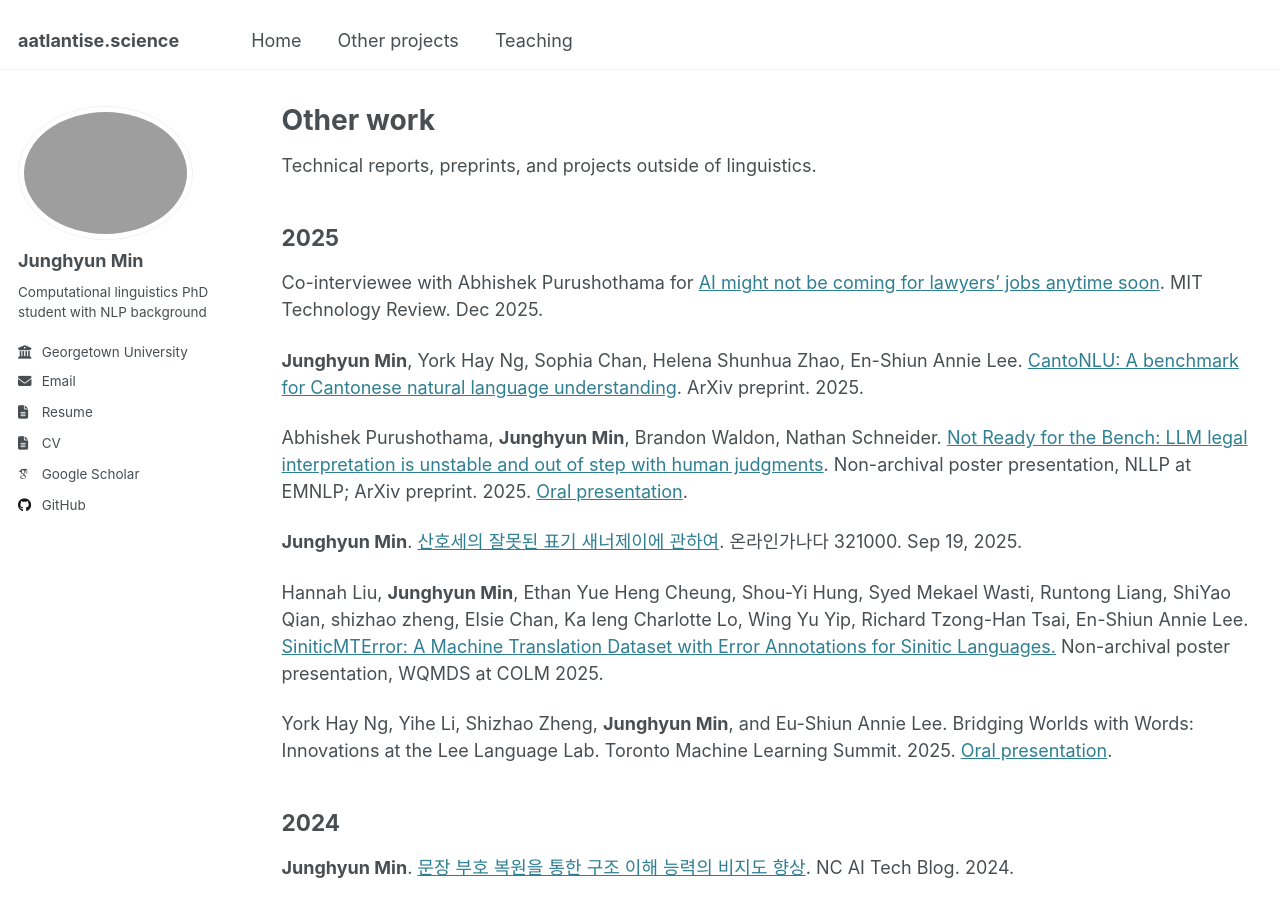
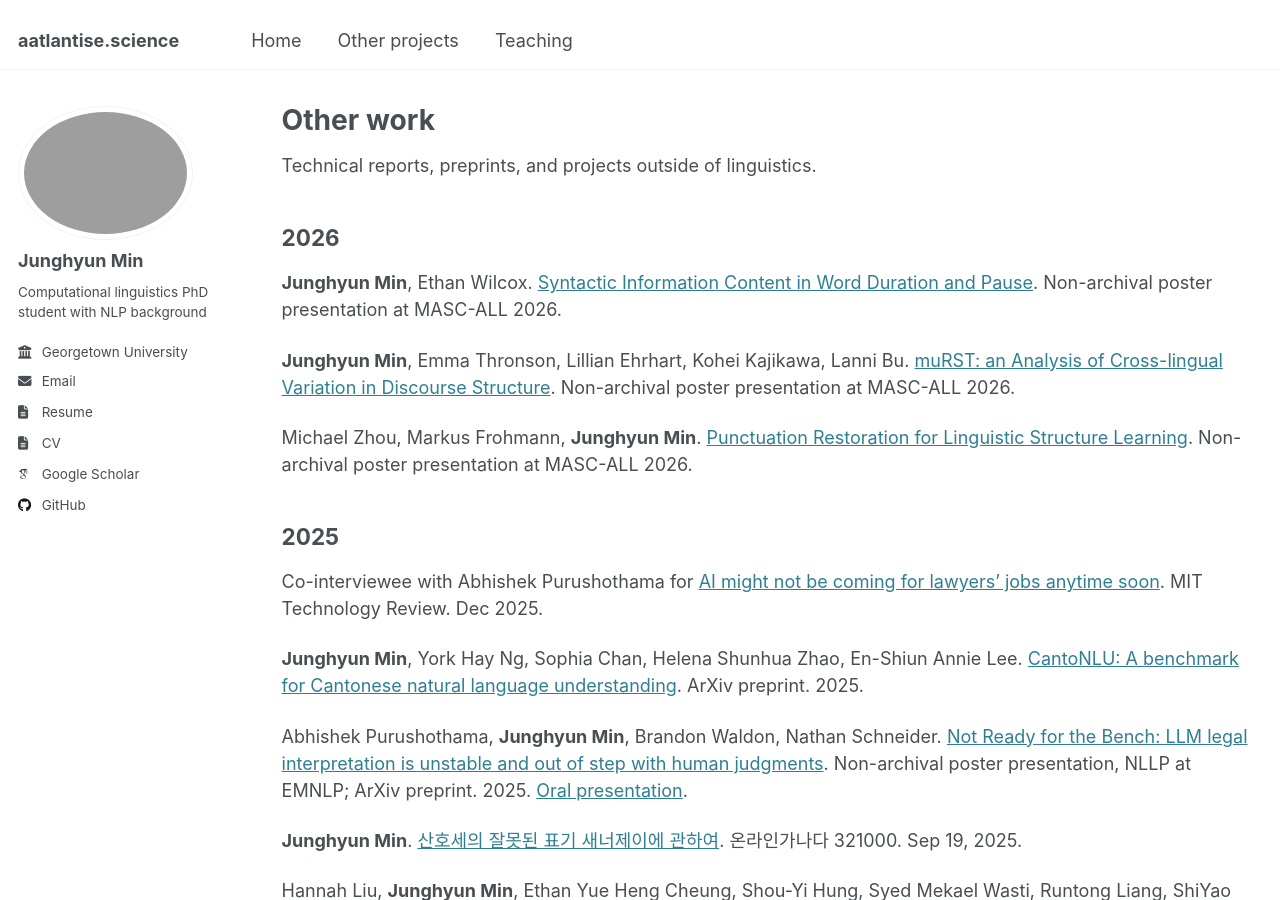
Before and after one commit to Aatlantise/aatlantise.github.io, a Jekyll site: the page built from _pages/extraling.md, in a window 1280 px wide and 900 px high. Built offline with Jekyll 4.4.1, drawn with Linux system fonts in a browser that asks for light colours; some web fonts are replaced.

Commit message:
[Chore] Add MASC-ALL posterss

```diff
--- a/_pages/extraling.md
+++ b/_pages/extraling.md
@@ -8,6 +8,19 @@ redirect_from:
 ---
 
 Technical reports, preprints, and projects outside of linguistics.
+
+## 2026
+**Junghyun Min**, Ethan Wilcox.
+[Syntactic Information Content in Word Duration and Pause](../files/syntactic-min-2026.pdf).
+Non-archival poster presentation at MASC-ALL 2026.
+
+**Junghyun Min**, Emma Thronson, Lillian Ehrhart, Kohei Kajikawa, Lanni Bu.
+[muRST: an Analysis of Cross-lingual Variation in Discourse Structure](../files/murst-min-2026.pdf).
+Non-archival poster presentation at MASC-ALL 2026.
+
+Michael Zhou, Markus Frohmann, **Junghyun Min**.
+[Punctuation Restoration for Linguistic Structure Learning](../files/punctuation-zhou-2026.pdf).
+Non-archival poster presentation at MASC-ALL 2026.
 
 ## 2025
 Co-interviewee with Abhishek Purushothama for [AI might not be coming for lawyers' jobs anytime soon](https://www.technologyreview.com/2025/12/15/1129181/ai-might-not-be-coming-for-lawyers-jobs-anytime-soon/).
```
Also changed, not shown: 3 other files.
